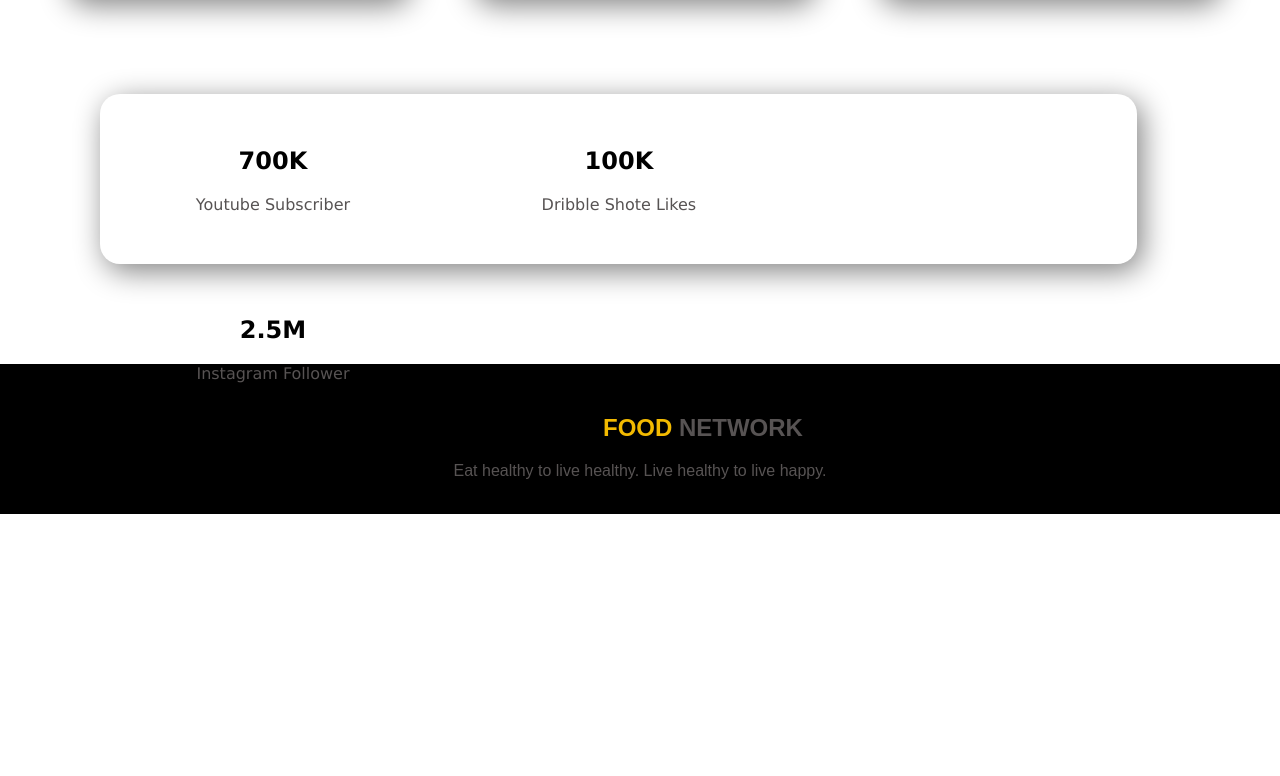
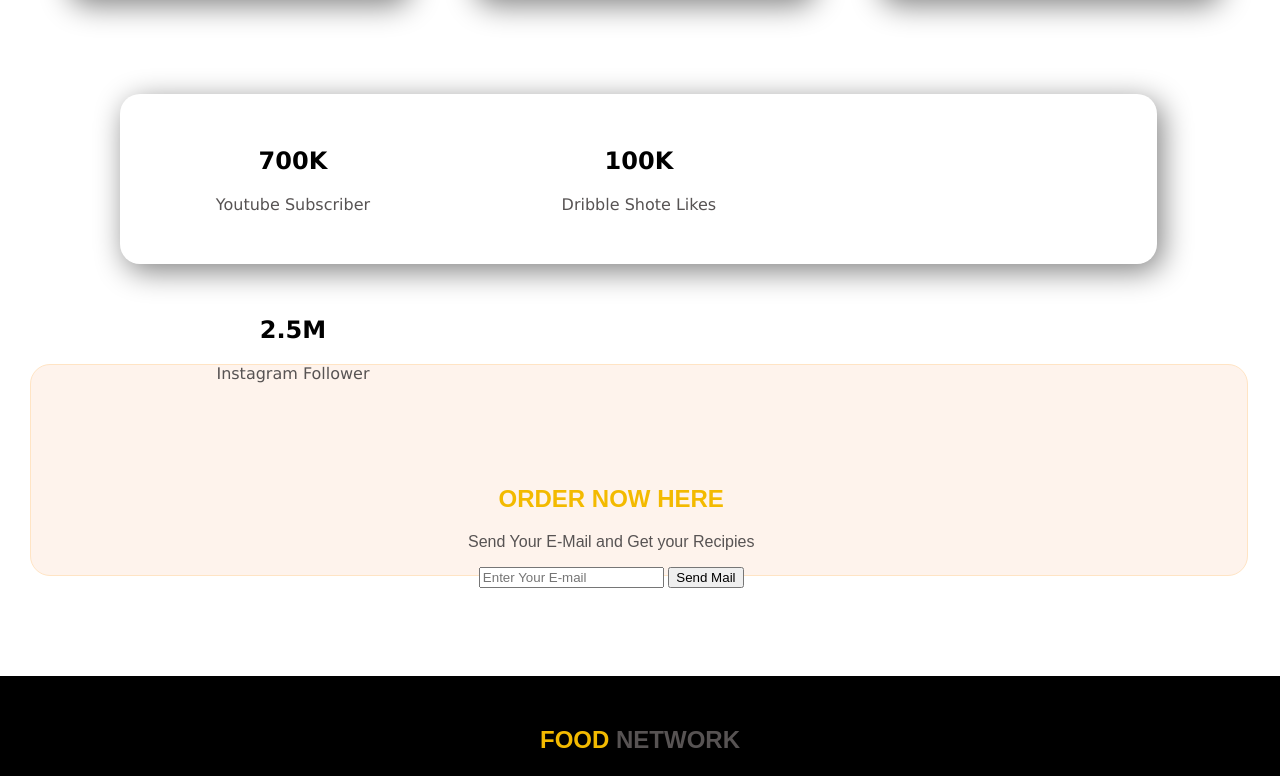
Before and after one commit to Shafiqulgit/first-assinment, a plain HTML site: page index.html in a window 1280 px wide. Shown: the part 1872-2648 px from the top of the page. Before the commit the page ends 2386 px from the top, so only its background shows below. Drawn offline with Linux system fonts and the light colour scheme.

Commit message:
frist assainment updated

```diff
--- a/index.html
+++ b/index.html
@@ -10,7 +10,7 @@
     <title>First Assainment</title>
   </head>
   <body>
-    <!-- 1st step -->
+    <!-- 1st & 2nd step -->
     <section class="flexible-container">
       <div class="half-width">
         <h1>
@@ -23,27 +23,24 @@
           for some high-food-energy ingredient.[2] This can be as simple as replacing some or all of the food's sugar
           with a sugar substitute as is common with diet soft drinks such as Coca-Cola
         </p>
-        <a href="https://www.linkedin.com/in/freelancershafiq/" target="_blank">
+        <a href="https://www.foodpanda.com.bd/" target="_blank">
           <button class="buy-now-button">Order Your Food</button>
         </a>
       </div>
-
       <div class="half-width">
         <img src="images/Group 8449.png" alt="" />
       </div>
     </section>
-    <!-- 1st step end -->
 
-    <!-- 2nd step start -->
     <section class="banner flexible-container">
       <div class="half-width">
         <img src="images/Group 8425.png" alt="" />
       </div>
       <div class="half-width one">
         <h1>About Me</h1>
-        <p>
+        <p id="second-paragraph">
           I am Md. Shafiqul Islam. I come from Rangpur Bangladesh. My Address Village: Sayestapur, Post: Khejmotpur,
-          P.S: Pirganj, Dist: Rangpur, Bangladesh.
+          P.S: Pirganj, Dist: Rangpur.
         </p>
         <a href="https://www.linkedin.com/in/freelancershafiq/" target="_blank">
           <button class="buy-now-button">Contact Me</button>
@@ -51,7 +48,7 @@
       </div>
     </section>
 
-    <!-- 2nd step end -->
+    <!-- end 1st & 2nd step  -->
 
     <!-- 3rd step -->
     <section class="recipi-area">
@@ -112,7 +109,16 @@
         <p id="aligen">Instagram Follower</p>
       </div>
     </section>
-    <!-- end <i class="fa fa-thermometer-4" aria-hidden="true"></i>th step -->
+    <!-- end 4th step -->
+
+    <section class="five-step">
+      <div class="button">
+        <h2><span class="orange-color">ORDER NOW HERE</span></h2>
+        <p id="aligen">Send Your E-Mail and Get your Recipies</p>
+        <input type="email" placeholder="Enter Your E-mail" />
+        <button>Send Mail</button>
+      </div>
+    </section>
 
     <!-- 5th step -->
     <div class="main-footer">
--- a/style.css
+++ b/style.css
@@ -2,6 +2,8 @@ body {
   margin: 0;
   font-family: "Ubuntu", sans-serif;
 }
+
+/* 1st & 2nd step */
 
 h1 {
   font-size: 40px;
@@ -11,6 +13,10 @@ h1 {
 p {
   text-align: justify;
   color: rgb(87, 83, 83);
+}
+
+#second-paragraph {
+  text-align: start;
 }
 
 .buy-now-button {
@@ -47,6 +53,8 @@ p {
   background-repeat: no-repeat;
 }
 
+/* end 1st & 2nd step */
+
 /* 3rd step */
 .container {
   width: 100%;
@@ -76,12 +84,13 @@ p {
   height: 250px;
 }
 
-/* 5th */
+/* end 3rd step */
+
 /* 4th step */
 .container-step {
   width: 81%;
   height: 170px;
-  margin: 120px 100px 100px 100px;
+  margin: 120px 100px 100px 120px;
   border-radius: 20px;
   box-shadow: 5px 7px 30px gray;
   font-family: Verdana, Geneva, Tahoma, sans-serif;
@@ -93,10 +102,11 @@ p {
   padding: 33px;
   text-align: center;
   font-weight: bolder;
+  border-radius: 20px;
 }
 
 .likes:hover {
-  background: darkgray;
+  background: #aecdf0;
   border-radius: 10px;
   margin: 1px 0 7px 3px;
 }
@@ -107,8 +117,26 @@ p {
 }
 /* end 4th step */
 
-/* end 3rd step */
+/* 6th */
+.five-step {
+  width: 95%;
+  margin: 10px 30px 10px 30px;
+  height: 210px;
+  border: 1px solid bisque;
+  border-radius: 20px;
+  background-color: #fef3ec;
+}
+.button {
+  float: left;
+  width: 90%;
+  height: 150px;
+  padding: 33px;
+  text-align: center;
+  font-weight: bolder;
+}
+/* end 6th */
 
+/* 5th step */
 .footer-d {
   margin: 10px auto;
   width: 50%;
@@ -132,3 +160,5 @@ p {
 #font-size {
   text-align: center;
 }
+
+/* end 5th step */
```
